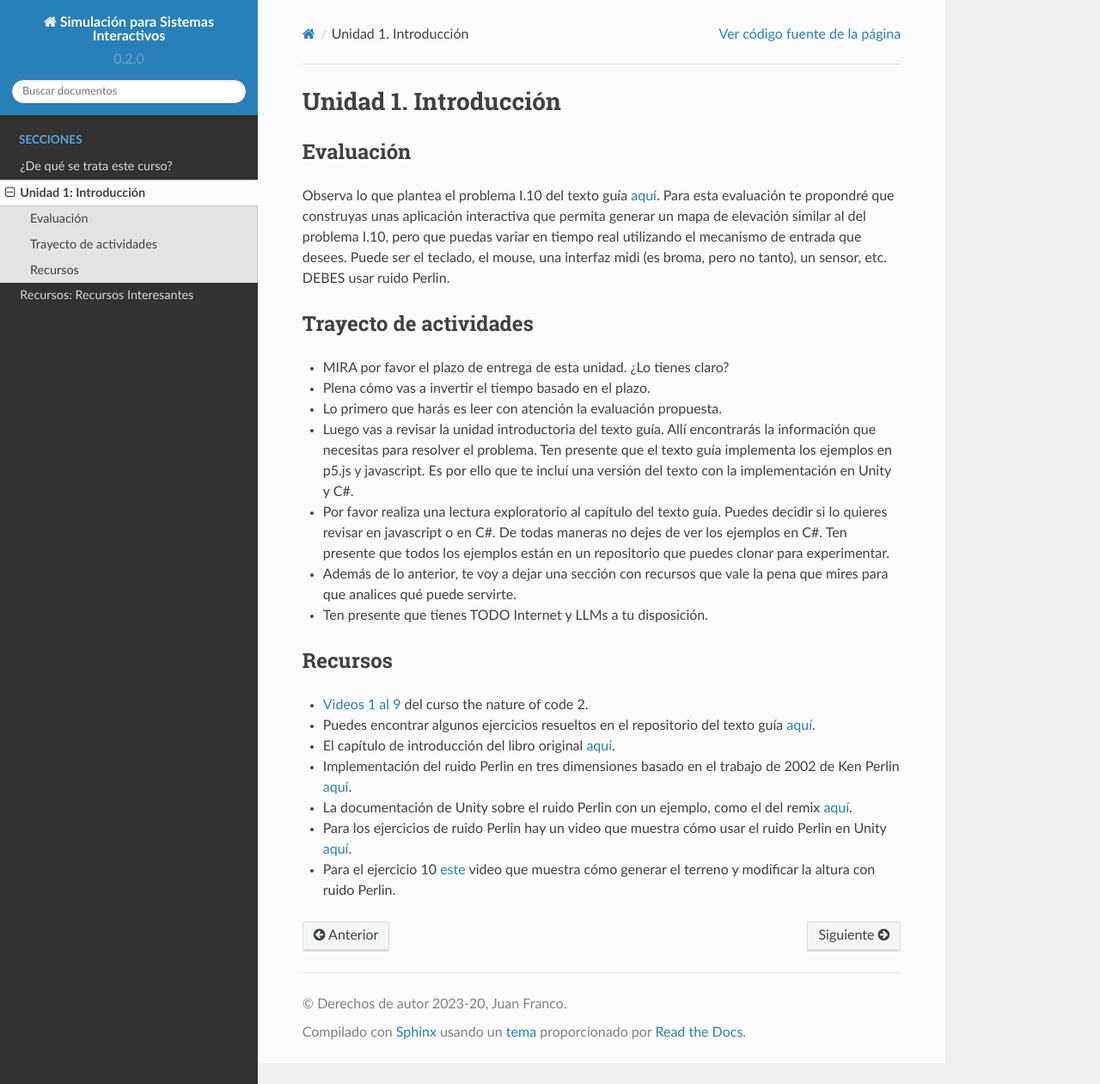
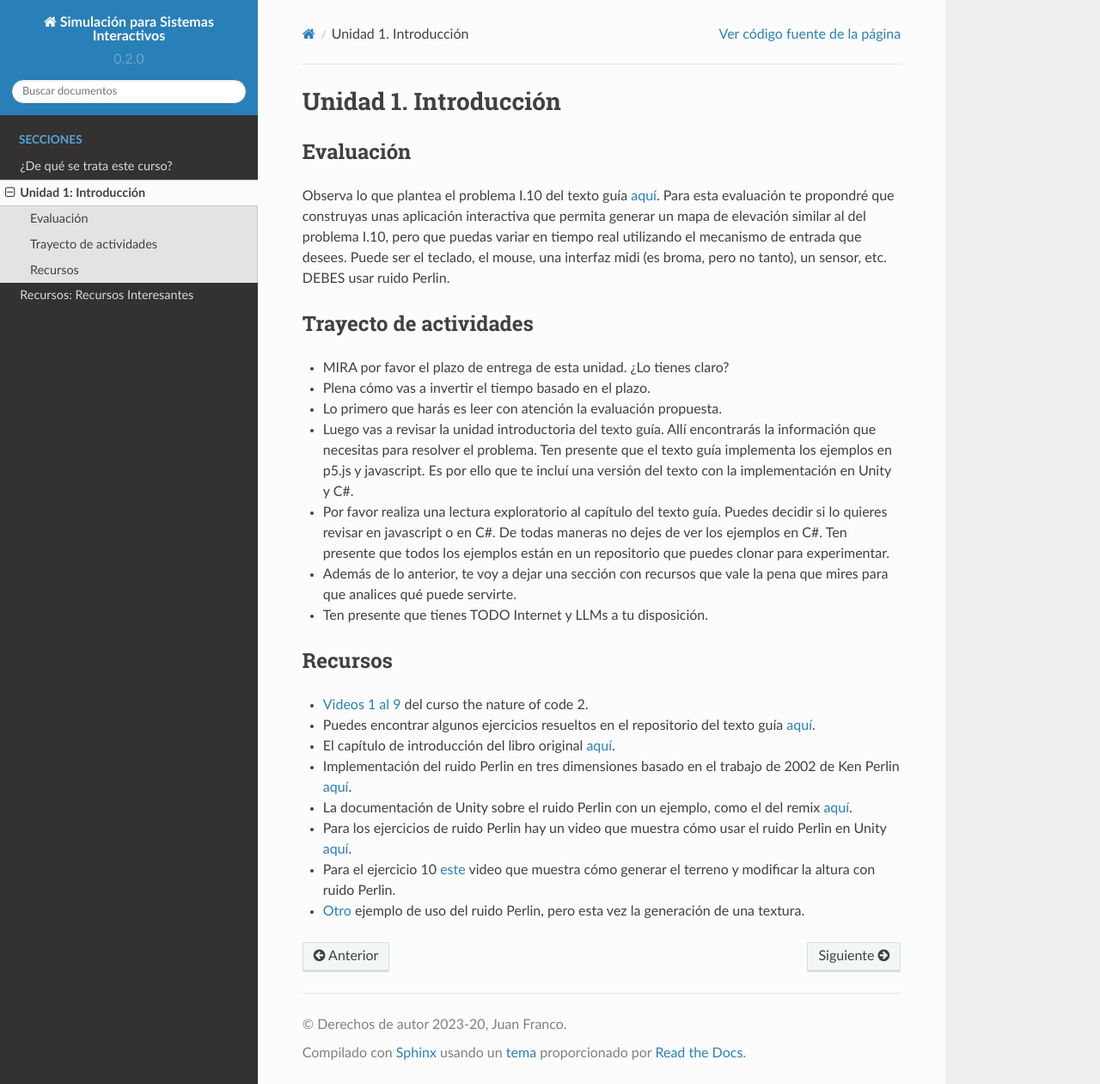
Before and after one commit to mgarcial/SimulacionInteractivos, a Sphinx documentation site: the page built from docs/_unidad1/unidad1.rst, in a window 1280 px wide and 1261 px high. Shown: the whole window at 86% size. Built offline with Sphinx 7.4.7 and the Read the Docs theme 2.0.0, drawn with Linux system fonts in a browser that asks for light colours.

Commit message:
Add an example of Perlin noise use appling to generate textures

```diff
--- a/docs/_unidad1/unidad1.rst
+++ b/docs/_unidad1/unidad1.rst
@@ -46,3 +46,5 @@ Recursos
   Unity `aquí <https://youtu.be/bG0uEXV6aHQ>`__.
 * Para el ejercicio 10 `este <https://youtu.be/vFvwyu_ZKfU>`__ video que muestra
   cómo generar el terreno y modificar la altura con ruido Perlin.
+* `Otro <https://youtu.be/bG0uEXV6aHQ>`__ ejemplo de uso del ruido Perlin, pero esta vez la
+  generación de una textura.
```
